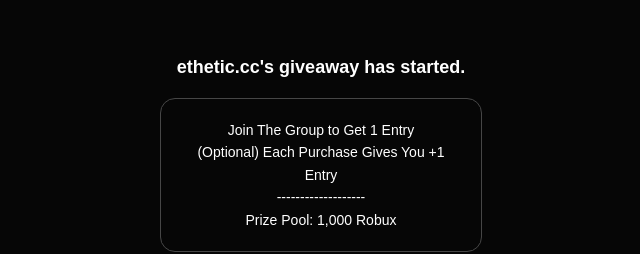
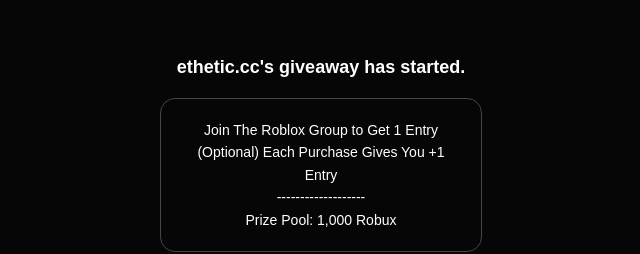
Before and after one commit to Etheticc/Ethetic, a plain HTML site: page index.html in a window 1280 px wide. Shown: the part 216-470 px from the top of the page, 319-959 px from the left. Drawn offline with Linux system fonts and the light colour scheme.

Commit message:
Update index.html

```diff
--- a/index.html
+++ b/index.html
@@ -72,7 +72,7 @@
         <!-- Info box with instructions -->
         <div class="info-box">
             <ul>
-                <li>Join The Group to Get 1 Entry</li>
+                <li>Join The Roblox Group to Get 1 Entry</li>
                 <li>(Optional) Each Purchase Gives You +1 Entry</li>
                 <li>-------------------</li>
                 <li>Prize Pool: 1,000 Robux</li>
```
